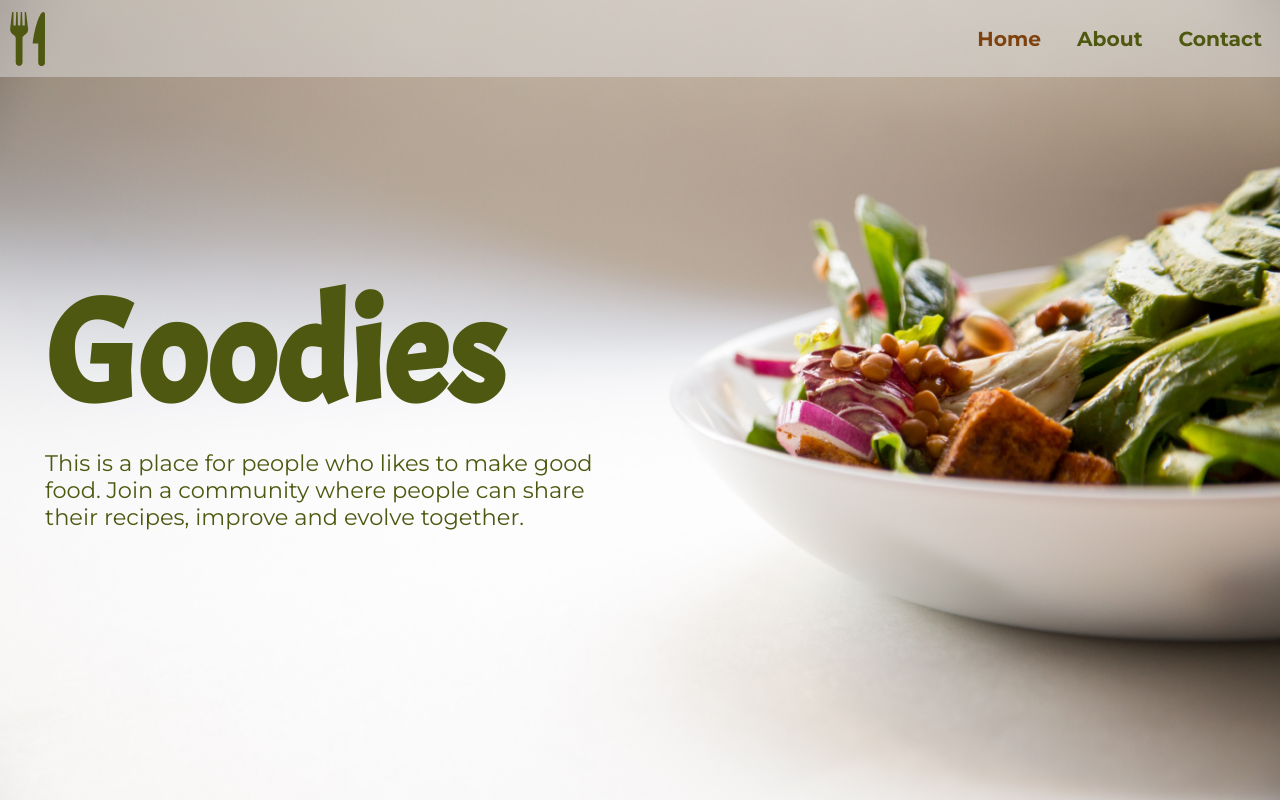
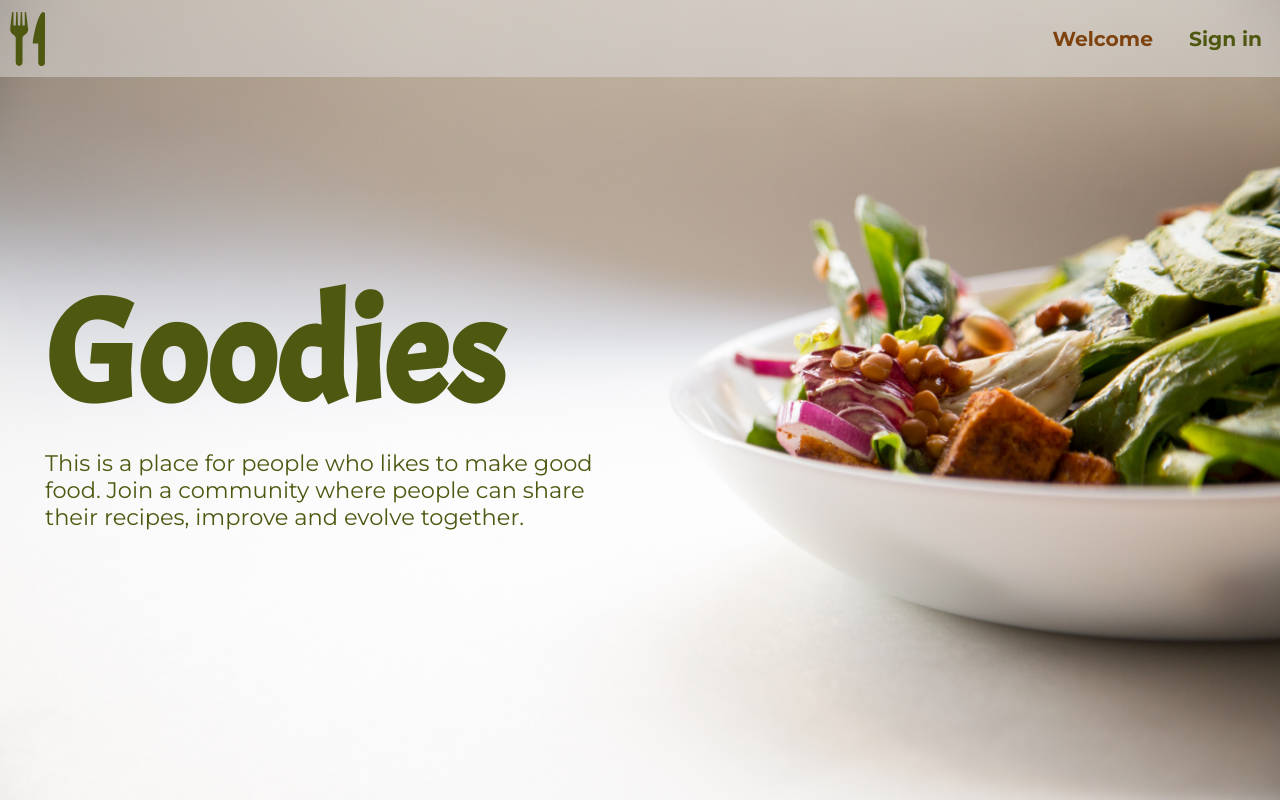
Before and after one commit to DennisSkoko/goodies, a React (Create React App) app in the folder packages/goodies-app/: page /#/ in a window 1280 px wide. Built offline with nearby package versions, Linux system fonts and the light colour scheme.

Commit message:
Updates the header

```diff
--- a/packages/goodies-app/src/components/TheHeader/TheHeader.js
+++ b/packages/goodies-app/src/components/TheHeader/TheHeader.js
@@ -1,14 +1,19 @@
 import React from 'react'
+import useAuth from '../../hooks/useAuth'
 import Header from '../../ui/Header'
-
-const links = [
-  { text: 'Home', to: '/', exact: true },
-  { text: 'About', to: '/about' },
-  { text: 'Contact', to: '/contact' }
-]
+import HeaderLink from '../../ui/HeaderLink'
 
 function TheHeader () {
-  return <Header title='Goodies' links={links} />
+  const { signedIn } = useAuth()
+
+  return (
+    <Header title='Goodies'>
+      {!signedIn && <HeaderLink to='/' exact>Welcome</HeaderLink>}
+      {!signedIn && <HeaderLink to='/sign-in'>Sign in</HeaderLink>}
+      {signedIn && <HeaderLink to='/dashboard'>Dashboard</HeaderLink>}
+      {signedIn && <HeaderLink to='/profile'>Profile</HeaderLink>}
+    </Header>
+  )
 }
 
 export default TheHeader
--- a/packages/goodies-app/src/ui/Header/Header.js
+++ b/packages/goodies-app/src/ui/Header/Header.js
@@ -1,9 +1,9 @@
 import React from 'react'
-import { NavLink } from 'react-router-dom'
+import PropTypes from 'prop-types'
 import logo from '../../res/logo.svg'
 import styles from './Header.module.scss'
 
-function Header ({ links }) {
+function Header ({ children }) {
   return (
     <header className={styles.header}>
       <div className={styles.wrapper}>
@@ -11,17 +11,7 @@ function Header ({ links }) {
 
         <nav>
           <ul className={styles.navigation}>
-            {links.map(({ text, ...props }) => (
-              <li key={text}>
-                <NavLink
-                  className={styles.link}
-                  activeClassName={styles.active}
-                  {...props}
-                >
-                  {text}
-                </NavLink>
-              </li>
-            ))}
+            {children}
           </ul>
         </nav>
       </div>
@@ -29,4 +19,12 @@ function Header ({ links }) {
   )
 }
 
+Header.propTypes = {
+  children: PropTypes.node
+}
+
+Header.defaultProps = {
+  children: null
+}
+
 export default Header
--- a/packages/goodies-app/src/ui/Header/Header.module.scss
+++ b/packages/goodies-app/src/ui/Header/Header.module.scss
@@ -1,5 +1,4 @@
 @import '../../style/config';
-@import '../../style/mixins';
 
 .header {
   background-color: transparentize($color-white-base, .5);
@@ -27,41 +26,3 @@
   padding: 0;
   display: flex;
 }
-
-.link {
-  @include removeBrowserStyleForFocus();
-
-  font-family: $font-family-content;
-  padding: $spacing-md $spacing-sm;
-  display: block;
-  text-decoration: none;
-  font-weight: bold;
-  font-size: $font-size-base;
-  color: inherit;
-  color: $color-primary-base;
-  position: relative;
-  transition: color $animation-duration-normal $animation-timing;
-
-  &.active, &:hover, &:focus {
-    color: $color-secondary-base;
-  }
-
-  &:after {
-    content: '';
-    position: absolute;
-    top: 70%;
-    left: 0;
-    width: 100%;
-    height: $border-size-thick;
-    background-color: $color-secondary-base;
-    opacity: 0;
-    transition-property: top, opacity;
-    transition-duration: $animation-duration-normal;
-    transition-timing-function: $animation-timing;
-  }
-
-  &:hover:after, &:focus:after {
-    top: 75%;
-    opacity: 1;
-  }
-}
--- /dev/null
+++ b/packages/goodies-app/src/ui/HeaderLink/HeaderLink.js
@@ -0,0 +1,17 @@
+import React from 'react'
+import { NavLink } from 'react-router-dom'
+import styles from './HeaderLink.module.scss'
+
+function HeaderLink(props) {
+  return (
+    <li>
+      <NavLink
+        className={styles.link}
+        activeClassName={styles.active}
+        {...props}
+      />
+    </li>
+  )
+}
+
+export default HeaderLink
--- /dev/null
+++ b/packages/goodies-app/src/ui/HeaderLink/HeaderLink.module.scss
@@ -0,0 +1,40 @@
+@import '../../style/config';
+@import '../../style/mixins';
+
+.link {
+  @include removeBrowserStyleForFocus();
+
+  font-family: $font-family-content;
+  padding: $spacing-md $spacing-sm;
+  display: block;
+  text-decoration: none;
+  font-weight: bold;
+  font-size: $font-size-base;
+  color: inherit;
+  color: $color-primary-base;
+  position: relative;
+  transition: color $animation-duration-normal $animation-timing;
+
+  &.active, &:hover, &:focus {
+    color: $color-secondary-base;
+  }
+
+  &:after {
+    content: '';
+    position: absolute;
+    top: 70%;
+    left: 0;
+    width: 100%;
+    height: $border-size-thick;
+    background-color: $color-secondary-base;
+    opacity: 0;
+    transition-property: top, opacity;
+    transition-duration: $animation-duration-normal;
+    transition-timing-function: $animation-timing;
+  }
+
+  &:hover:after, &:focus:after {
+    top: 75%;
+    opacity: 1;
+  }
+}
--- /dev/null
+++ b/packages/goodies-app/src/ui/HeaderLink/index.js
@@ -0,0 +1,2 @@
+import HeaderLink from './HeaderLink'
+export default HeaderLink
```
